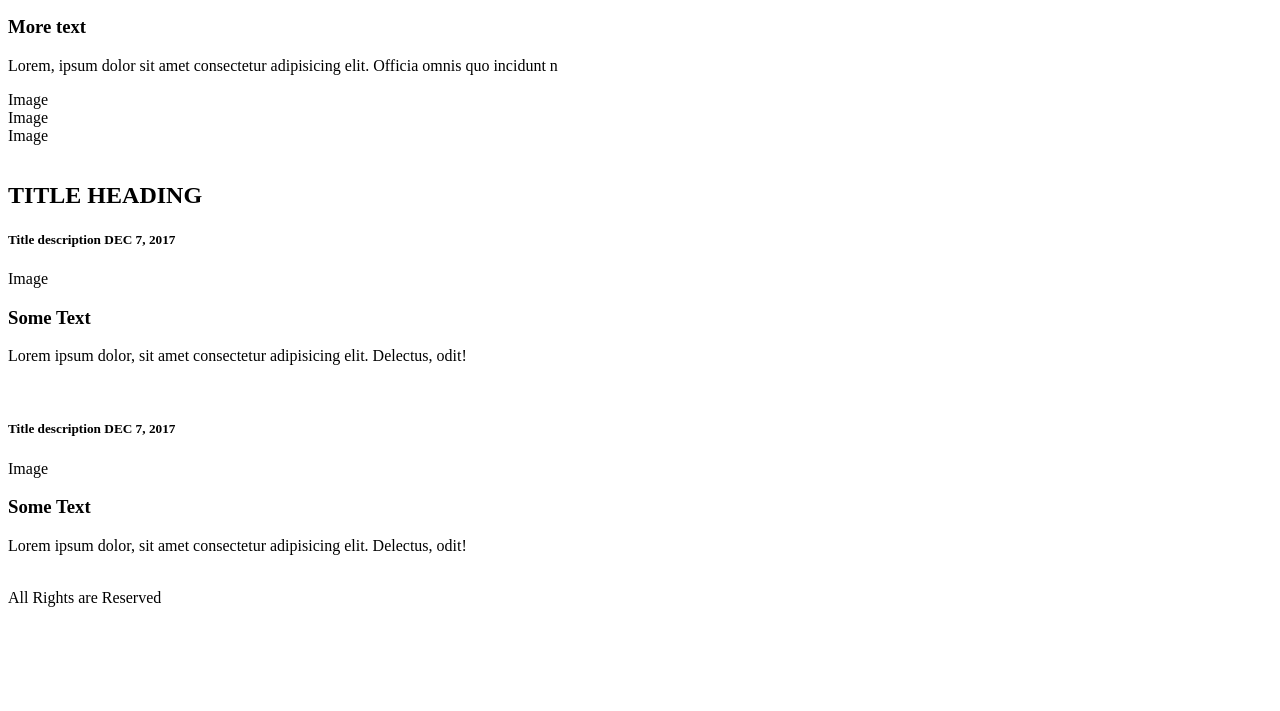
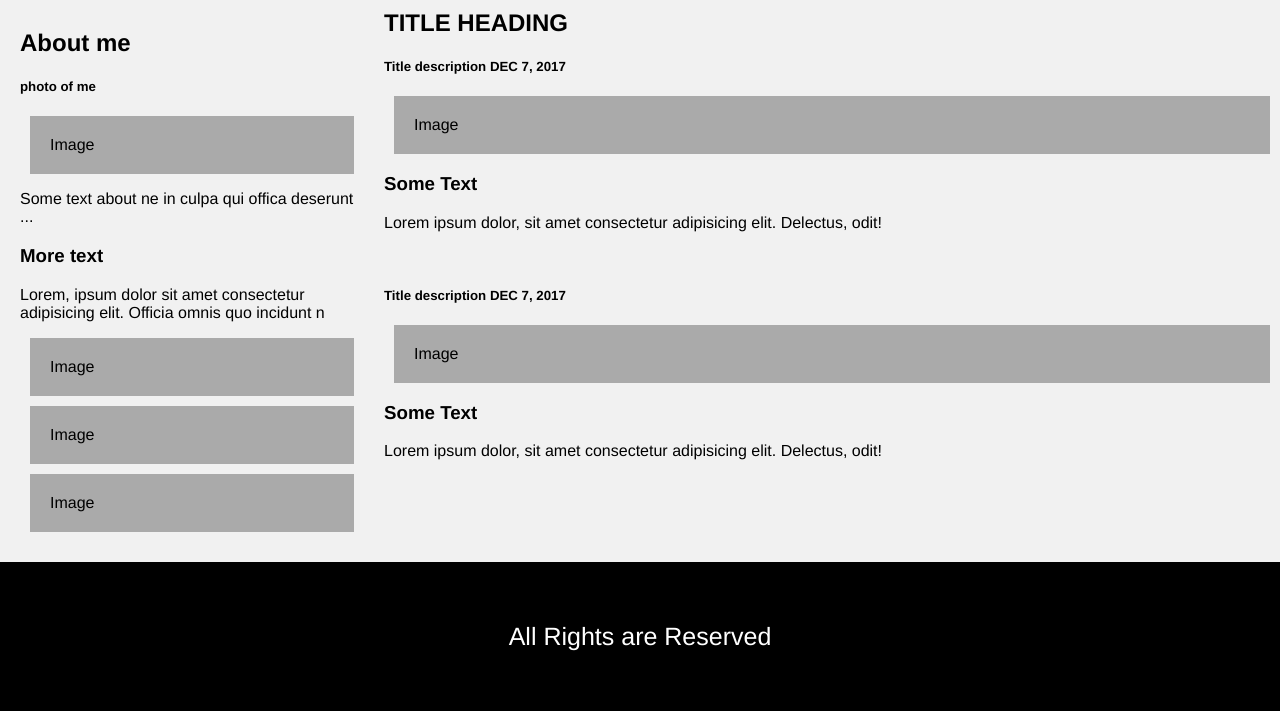
Before and after one commit to sai-vamshi854/Responsiveness, a plain HTML site: page index.html in a window 1280 px wide. Shown: the part 294-1005 px from the top of the page. Before the commit the page ends 909 px from the top, so only its background shows below. Drawn offline with Linux system fonts and the light colour scheme.

Commit message:
Changed name of rel

```diff
--- a/index.html
+++ b/index.html
@@ -4,7 +4,7 @@
     <meta charset="UTF-8">
     <meta http-equiv="X-UA-Compatible" content="IE=edge">
     <meta name="viewport" content="width=device-width, initial-scale=1.0">
-    <link href="index.css" type="text/css" rel="stylesheeet">
+    <link href="index.css" type="text/css" rel="stylesheet">
     <title>Flex Box Responsive</title>
 
 </head>
```
